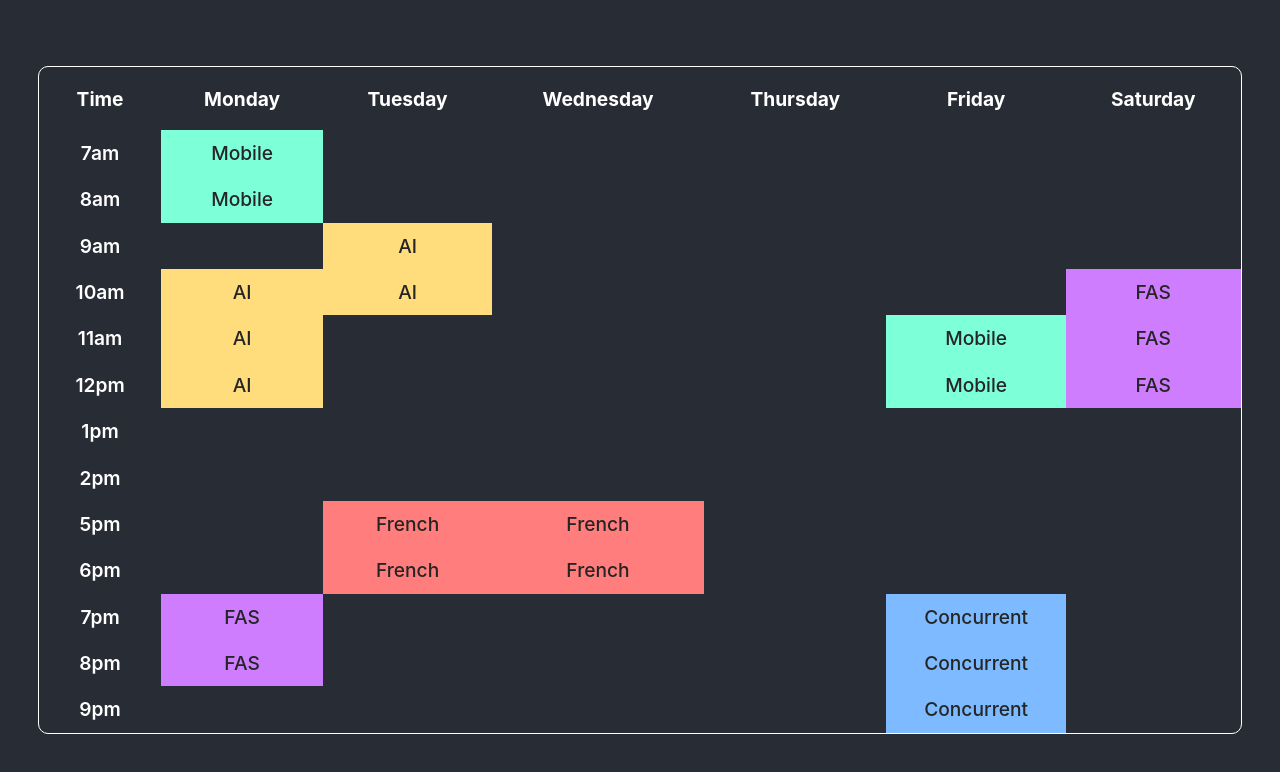
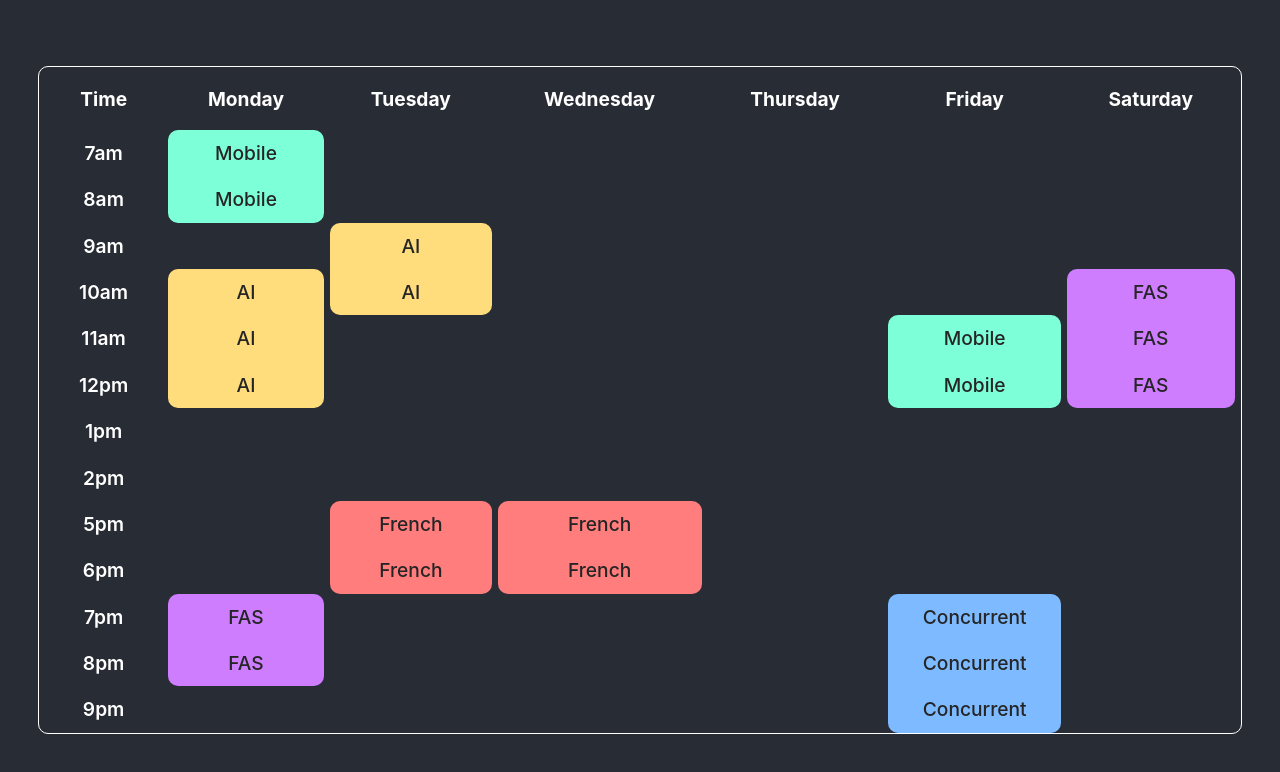
Before and after one commit to 8rb/Timetable, a React (Create React App) app: page / in a window 1280 px wide. Shown: the top 772 px of the page. Built offline with nearby package versions, Linux system fonts and the light colour scheme.

Commit message:
🎨 Dynamic Border Radius
Added border radius based on time of class using styled-components.

```diff
--- a/src/components/Timetable.tsx
+++ b/src/components/Timetable.tsx
@@ -14,15 +14,15 @@ const Timetable = () => {
     }
 
     const renderData = () => {
-        return data.map(({time, monday, tuesday, wednesday, thursday, friday, saturday}, index) => {
+        return data.map(({time, monday, tuesday, wednesday, friday, saturday}, index) => {
             return <tr key={index}>
                 <TDTime key={index}>{time}</TDTime>
-                <TD color={monday?.color}>{monday?.name}</TD>
-                <TD color={tuesday?.color}>{tuesday?.name}</TD>
-                <TD color={wednesday?.color}>{wednesday?.name}</TD>
-                <TD color={thursday?.color}>{thursday?.name}</TD>
-                <TD color={friday?.color}>{friday?.name}</TD>
-                <TD color={saturday?.color}>{saturday?.name}</TD>
+                <TD color={monday?.class.color} type={monday?.type}>{monday?.class.name}</TD>
+                <TD color={tuesday?.class.color} type={tuesday?.type}>{tuesday?.class.name}</TD>
+                <TD color={wednesday?.class.color} type={wednesday?.type}>{wednesday?.class.name}</TD>
+                <TD></TD>
+                <TD color={friday?.class.color} type={friday?.type}>{friday?.class.name}</TD>
+                <TD color={saturday?.class.color} type={saturday?.type}>{saturday?.class.name}</TD>
             </tr>
         })
     }
--- a/src/components/TimetableStyles.ts
+++ b/src/components/TimetableStyles.ts
@@ -11,7 +11,7 @@ export const Table = styled.table`
   border-radius: 10px;
   height: 80%;
   width: 100%;
-  border-spacing: 0;
+  border-spacing: .5vw 0;
 `;
 
 export const TH = styled.th`
@@ -23,16 +23,32 @@ export const TH = styled.th`
 
 type BGColor = {
   color?: string; ///Passing Optional Props
+  type?: string;
 };
 
 export const TD = styled.td<BGColor>`
+  box-sizing: border-box;
   color: #252525;
   font-size: 1.2rem;
   font-weight: 500;
   text-align: center;
-  border: none;
   padding: .7rem;
+  margin: 1rem;
   background: ${({color}) => color};
+
+  ${props => props.type === 'first'
+    &&`
+        // border-radius: 10px 10px 0 0;
+        border-top-right-radius: 10px;
+        border-top-left-radius: 10px;
+  `};
+
+  ${props => props.type === 'last'
+    &&`
+        border-radius: 0 0 10px 10px;
+  `};
+
+
 `
 
 export const TDTime = styled.td<BGColor>`
--- a/src/events.ts
+++ b/src/events.ts
@@ -1,72 +1,83 @@
 type Class = {
     name: string,
     color: string,
-    code: string
+    code: string,
+    class: string,
+    professor: string,
+    type?: string
 }
 
 const Mobile: Class = {
-    "name": "Mobile",
-    "color": "#7DFFD8",
-    "code": "WX71"
+    name: "Mobile",
+    color: "#7DFFD8",
+    code: "CC183",
+    class: "WX71",
+    professor: "David Gerardo Quevedo Velasco"
 };
 
 const Artificial: Class = {
-    "name": "AI",
-    "color": "#FFDD7D",
-    "code": "WV71"
+    name: "AI",
+    color: "#FFDD7D",
+    code: "SI404",
+    class: "WV71",
+    professor: "Hugo David Calderon Vilca"
 };
 
 const Fas: Class = {
-    "name": "FAS",
-    "color": "#CF7DFF",
-    "code": "WX71"
+    name: "FAS",
+    color: "#CF7DFF",
+    code: "SI657",
+    class: "WX71",
+    professor: "Juan Antonio Flores Moroco"
 };
 
 const Concurrent: Class = {
-    "name": "Concurrent",
-    "color": "#7DBAFF",
-    "code": "SW72"
+    name: "Concurrent",
+    color: "#7DBAFF",
+    code: "CC65",
+    class: "SW72",
+    professor: "Carlos Alberto Jara Garcia"
 };
 
 const French: Class = {
-    "name": "French",
-    "color": "#FF7D7D",
-    "code": "TR66"
+    name: "French",
+    color: "#FF7D7D",
+    code: "TR224",
+    class: "TR66",
+    professor: "Paolo Rodrigo Nery Lozada"
 };
 
 const TimeTableData = [
     {
         "time": "7am",
-        "monday": Mobile,
-        "wednesday": { "color": "", "name": ""},
-        "thursday": { "color": "", "name": ""},
-        "saturday": { "color": "", "name": ""},
+        "monday": {class: Mobile, type: "first"},
+        "thursday": {},
     },
     {
         "time": "8am",
-        "monday": Mobile,
+        "monday": {class: Mobile, type: "last"},
     },
     {
         "time": "9am",
-        "tuesday": Artificial
+        "tuesday": {class: Artificial, type: "first"},
     },
     {
         "time": "10am",
-        "monday": Artificial,
-        "tuesday": Artificial,
-        "saturday": Fas
+        "monday": {class: Artificial, type: "first"},
+        "tuesday": {class: Artificial, type: "last"},
+        "saturday": {class: Fas, type: "first"},
     },
     {
         "time": "11am",
-        "monday": Artificial,
-        "friday": Mobile,
-        "saturday": Fas
+        "monday": {class: Artificial, type: "middle"},
+        "friday": {class: Mobile, type: "first"},
+        "saturday": {class: Fas, type: "middle"}
     },
     {
         "time": "12pm",
-        "monday": Artificial,
-        "friday": Mobile,
-        "saturday": Fas
+        "monday": {class: Artificial, type: "last"},
+        "friday": {class: Mobile, type: "last"},
+        "saturday": {class: Fas, type: "last"}
     },
     {
         "time": "1pm",
@@ -76,27 +87,27 @@ const TimeTableData = [
     },
     {
         "time": "5pm",
-        "tuesday": French,
-        "wednesday": French,
+        "tuesday": {class: French, type: "first"},
+        "wednesday": {class: French, type: "first"}
     },
     {
         "time": "6pm",
-        "tuesday": French,
-        "wednesday": French,
+        "tuesday": {class: French, type: "last"},
+        "wednesday": {class: French, type: "last"},
     },
     {
         "time": "7pm",
-        "monday": Fas,
-        "friday": Concurrent,
+        "monday": {class: Fas, type: "first"},
+        "friday": {class: Concurrent, type: "first"},
     },
     {
         "time": "8pm",
-        "monday": Fas,
-        "friday": Concurrent,
+        "monday": {class: Fas, type: "last"},
+        "friday": {class: Concurrent, type: "middle"},
     },
     {
         "time": "9pm",
-        "friday": Concurrent,
+        "friday": {class: Concurrent, type: "last"},
     }
 ]
 export default TimeTableData;
```
